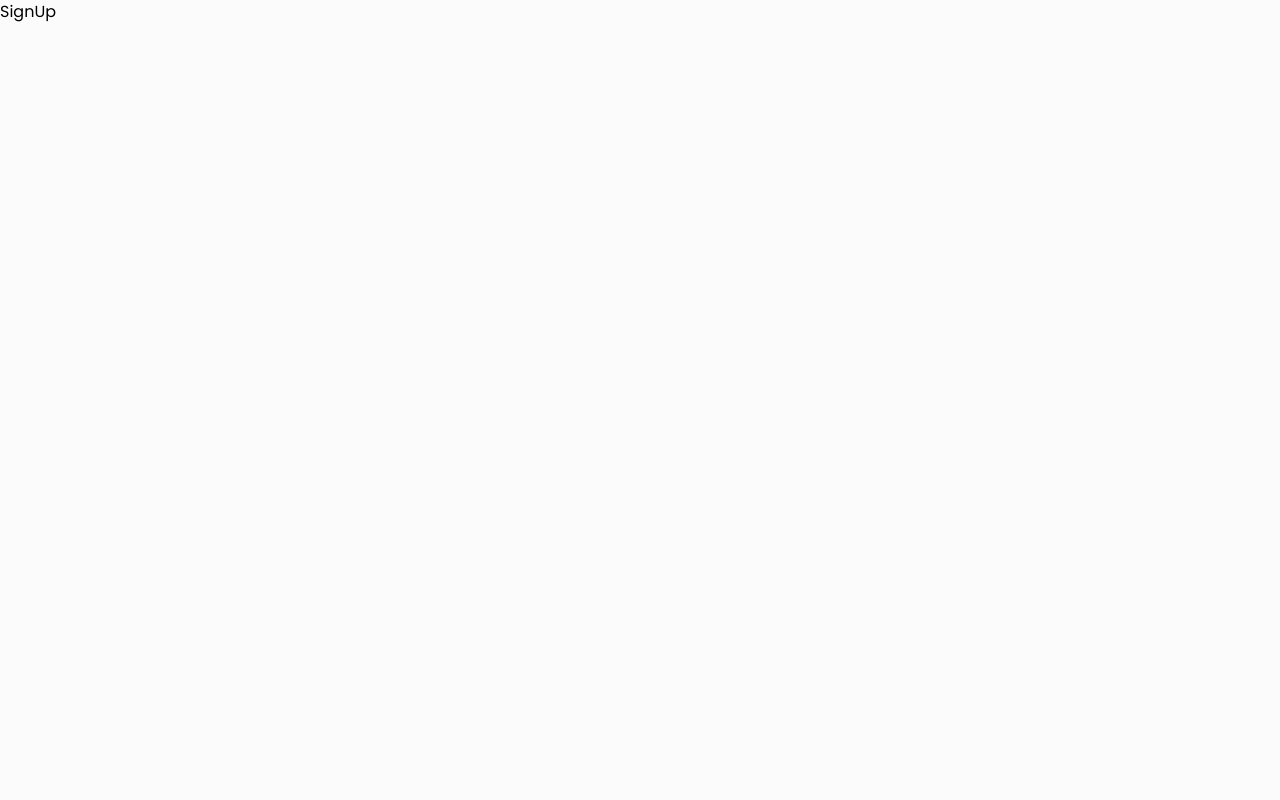
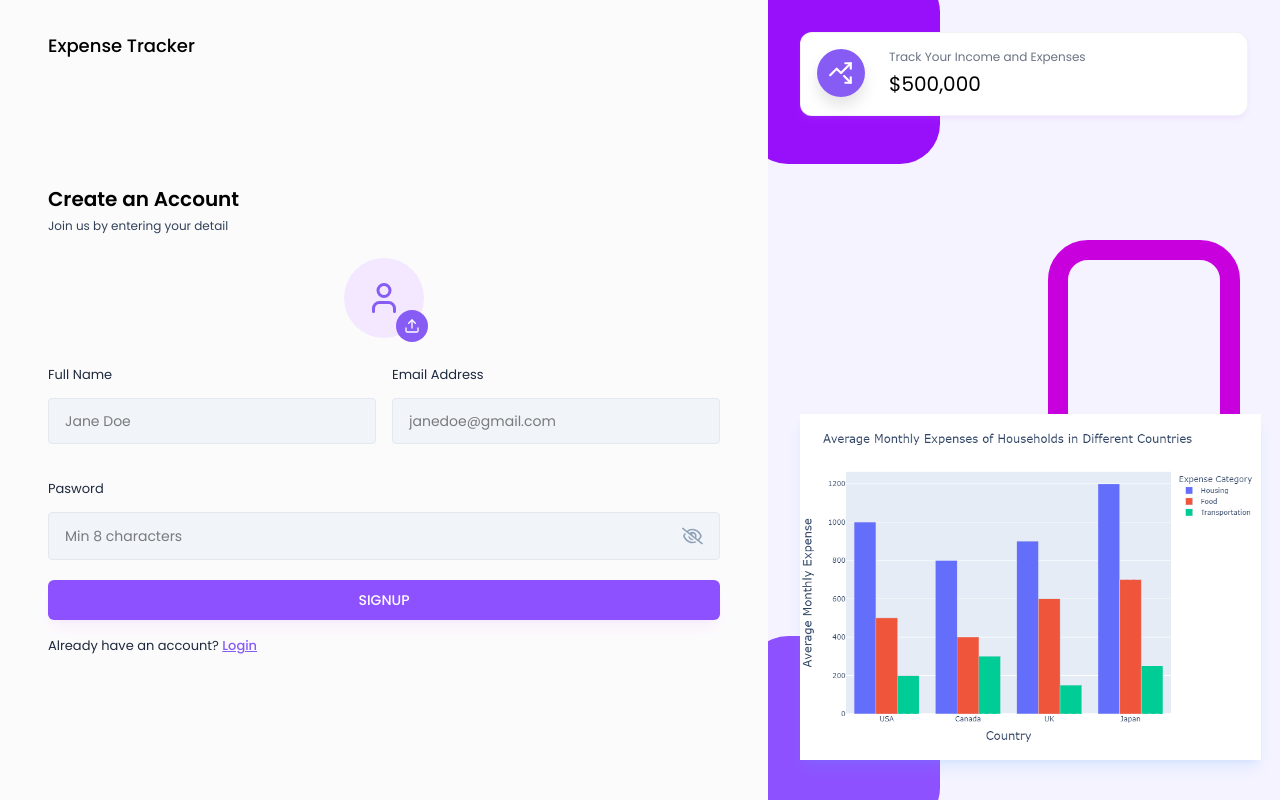
Before and after one commit to Santos2175/expense-tracker, a React (Vite) app in the folder client/: page /signup in a window 1280 px wide. Built offline with nearby package versions, Linux system fonts and the light colour scheme.

Commit message:
feat(client): sign up page added

```diff
--- /dev/null
+++ b/client/src/components/ui/ProfilePhotoSelector.jsx
@@ -0,0 +1,69 @@
+import { useRef, useState } from 'react';
+import { LuUser, LuUpload, LuTrash } from 'react-icons/lu';
+
+const ProfilePhotoSelector = ({ image, setImage }) => {
+  const inputRef = useRef(null);
+  const [previewUrl, setPreviewUrl] = useState(null);
+
+  const handleImageChange = (event) => {
+    const file = event.target.files[0];
+
+    if (file) {
+      // Update image state
+      setImage(file);
+
+      // Generate preview URL from file
+      const preview = URL.createObjectURL(file);
+      setPreviewUrl(preview);
+    }
+  };
+
+  const handleRemoveImage = () => {
+    setImage(null);
+    setPreviewUrl(null);
+  };
+
+  const onChooseFile = () => {
+    inputRef.current.click();
+  };
+  return (
+    <div className='flex justify-center mb-6'>
+      <input
+        type='file'
+        accept='image/*'
+        ref={inputRef}
+        onChange={handleImageChange}
+        className='hidden'
+      />
+
+      {!image ? (
+        <div className='w-20 h-20 flex items-center justify-center bg-purple-100 rounded-full relative'>
+          <LuUser className='text-4xl text-primary' />
+
+          <button
+            type='button'
+            onClick={onChooseFile}
+            className='w-8 h-8 flex items-center justify-center bg-primary text-white rounded-full absolute -bottom-1 -right-1 cursor-pointer'>
+            <LuUpload />
+          </button>
+        </div>
+      ) : (
+        <div className='relative'>
+          <img
+            src={previewUrl}
+            alt='profile photo'
+            className='h-20 w-20 rounded-full object-cover shadow-xs'
+          />
+          <button
+            type='button'
+            onClick={handleRemoveImage}
+            className='w-8 h-8 flex items-center justify-center text-white bg-red-500 rounded-full absolute -bottom-1 -right-1 cursor-pointer'>
+            <LuTrash />
+          </button>
+        </div>
+      )}
+    </div>
+  );
+};
+
+export default ProfilePhotoSelector;
--- a/client/src/pages/auth/Login.jsx
+++ b/client/src/pages/auth/Login.jsx
@@ -1,5 +1,5 @@
-import React, { useState } from 'react';
-import AuthLayout from '../../components/layouts/AuthLayout';
+import { useState } from 'react';
+import AuthLayout from '@/components/layouts/AuthLayout';
 import Input from '@/components/ui/Input';
 import { Link, useNavigate } from 'react-router';
 import { validateEmail } from '@/utils/helper';
--- a/client/src/pages/auth/Signup.jsx
+++ b/client/src/pages/auth/Signup.jsx
@@ -1,7 +1,97 @@
-import React from 'react';
+import AuthLayout from '@/components/layouts/AuthLayout';
+import Input from '@/components/ui/Input';
+import { useState } from 'react';
+import ProfilePhotoSelector from '@/components/ui/ProfilePhotoSelector';
+import { Link, useNavigate } from 'react-router';
+import { validateEmail } from '@/utils/helper';
 
 const SignUp = () => {
-  return <div>SignUp</div>;
+  const [profilePic, setProfilePic] = useState(null);
+  const [fullName, setFullName] = useState('');
+  const [email, setEmail] = useState('');
+  const [password, setPassword] = useState('');
+  const [error, setError] = useState(null);
+
+  const navigate = useNavigate();
+
+  const handleSignUp = (e) => {
+    e.preventDefault();
+
+    let profileImageUrl = '';
+
+    if (!fullName) {
+      setError('Please enter your full name');
+      return;
+    }
+
+    if (!validateEmail(email)) {
+      setError('Please provide a valid email address');
+      return;
+    }
+
+    if (!password) {
+      setError('Please enter the password');
+      return;
+    }
+
+    setError('');
+
+    // api call to sign up
+  };
+  return (
+    <AuthLayout>
+      <div className='lg:w-[100%] h-auto md:h-full mt-10 md:mt-0 flex flex-col justify-center'>
+        <h3 className='text-xl font-semibold text-black'>Create an Account</h3>
+        <p className='text-xs text-slate-700 mt-[5px] mb-6'>
+          Join us by entering your detail
+        </p>
+
+        <form onSubmit={handleSignUp}>
+          <ProfilePhotoSelector image={profilePic} setImage={setProfilePic} />
+
+          <div className='grid grid-cols-1 md:grid-cols-2 gap-4'>
+            <Input
+              value={fullName}
+              onChange={({ target }) => setFullName(target.value)}
+              label='Full Name'
+              placeholder='Jane Doe'
+              type='text'
+            />
+            <Input
+              value={email}
+              onChange={({ target }) => setEmail(target.value)}
+              label='Email Address'
+              placeholder='janedoe@gmail.com'
+              type='text'
+            />
+
+            <div className='col-span-2'>
+              <Input
+                value={password}
+                onChange={({ target }) => setPassword(target.value)}
+                label='Pasword'
+                placeholder='Min 8 characters'
+                type='password'
+              />
+            </div>
+          </div>
+
+          {error && <p className='text-red-500 text-xs pb-2.5'>{error}</p>}
+
+          <button type='submit' className='btn-primary'>
+            SIGNUP
+          </button>
+
+          <p className='text-[13px] text-slate-800 mt-3'>
+            Already have an account?{' '}
+            <Link className='font-medium text-primary underline' to='/login'>
+              Login
+            </Link>
+          </p>
+        </form>
+      </div>
+    </AuthLayout>
+  );
 };
 
 export default SignUp;
```
